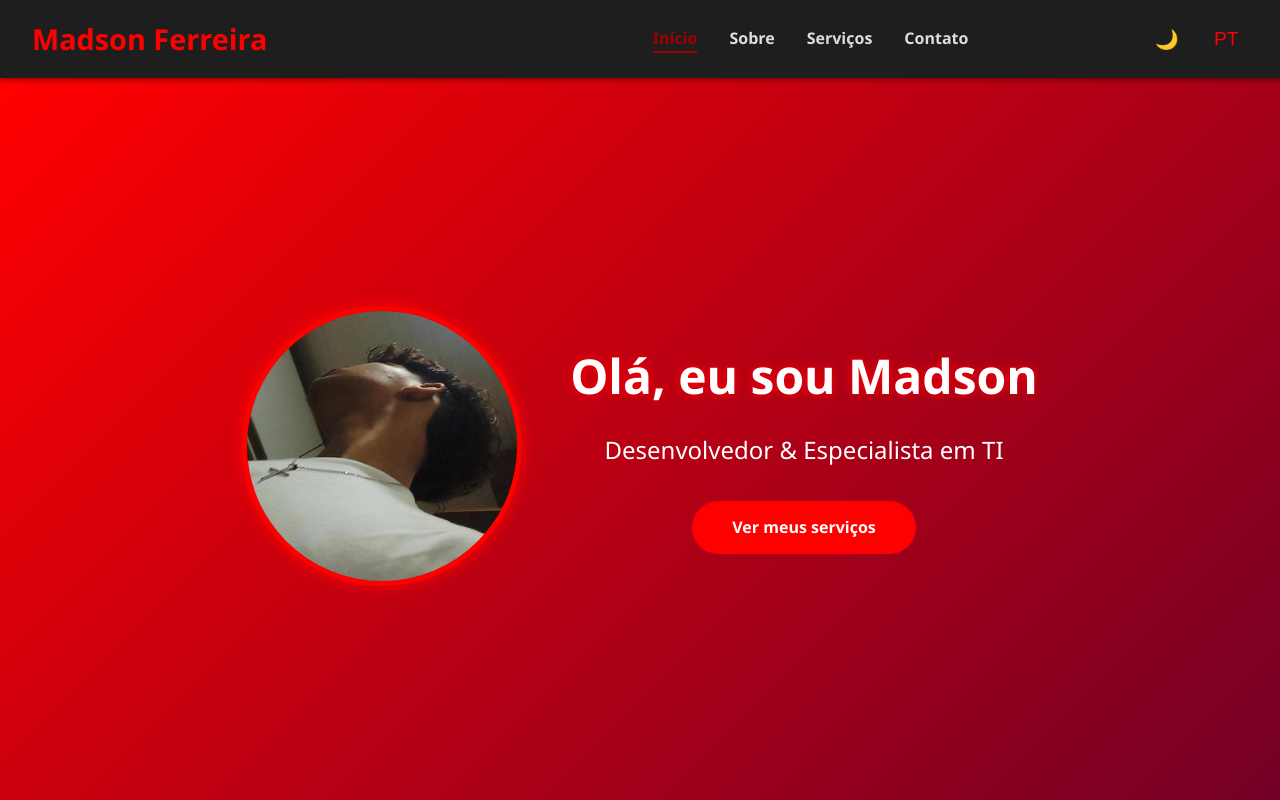
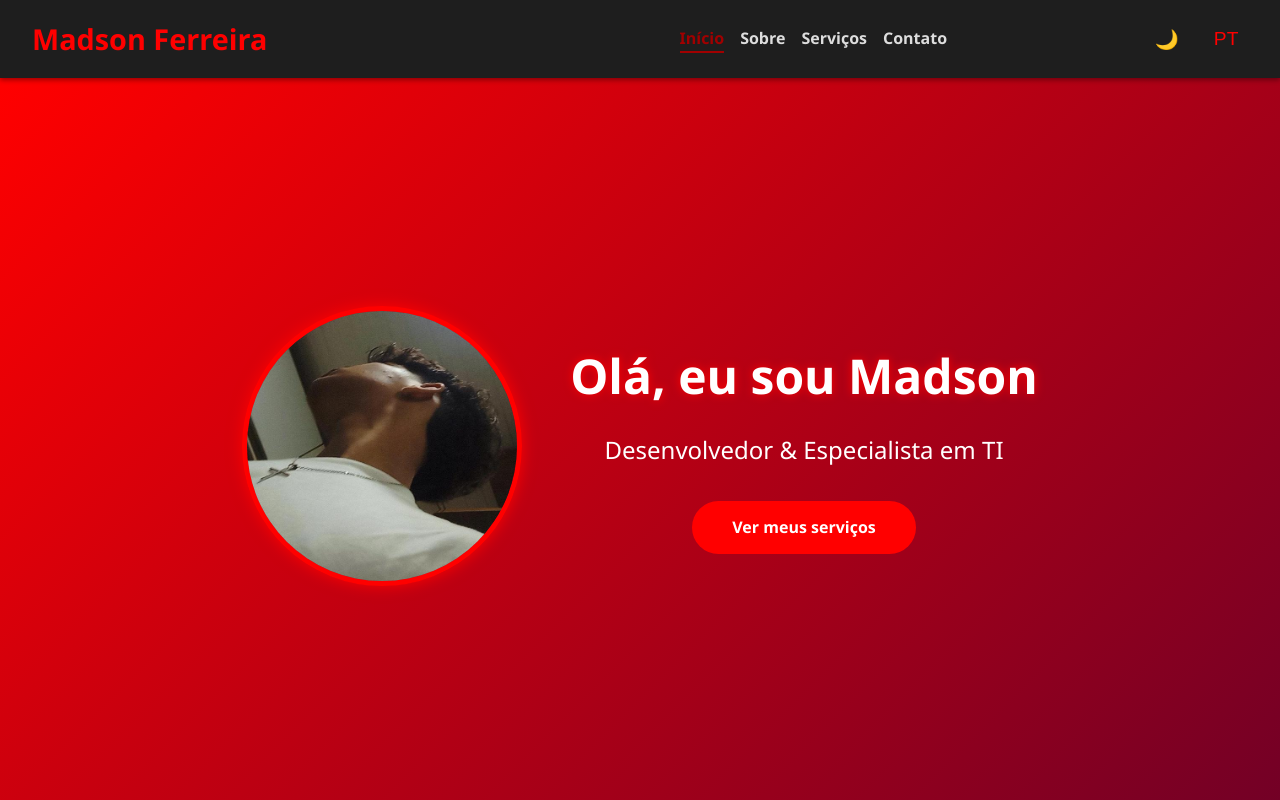
Before and after one commit to Madson-Ferreira/portifolio, a plain HTML site: page index.html in a window 1280 px wide. Shown: the top 800 px of the page. Drawn offline with Linux system fonts and the light colour scheme.

Commit message:
Update styles.css

```diff
--- a/styles.css
+++ b/styles.css
@@ -69,7 +69,7 @@ header {
 .nav-links {
   list-style: none;
   display: flex;
-  gap: 2rem;
+  gap: 1rem;
 }
 
 .nav-link {
@@ -249,7 +249,7 @@ header {
 /* Services Cards */
 .work-grid{
   display:grid;
-
+  grid-template-columns:repeat(auto-fit,minmax(250px,1fr));
   gap:2rem;
   margin-top:2rem;
 }
```
